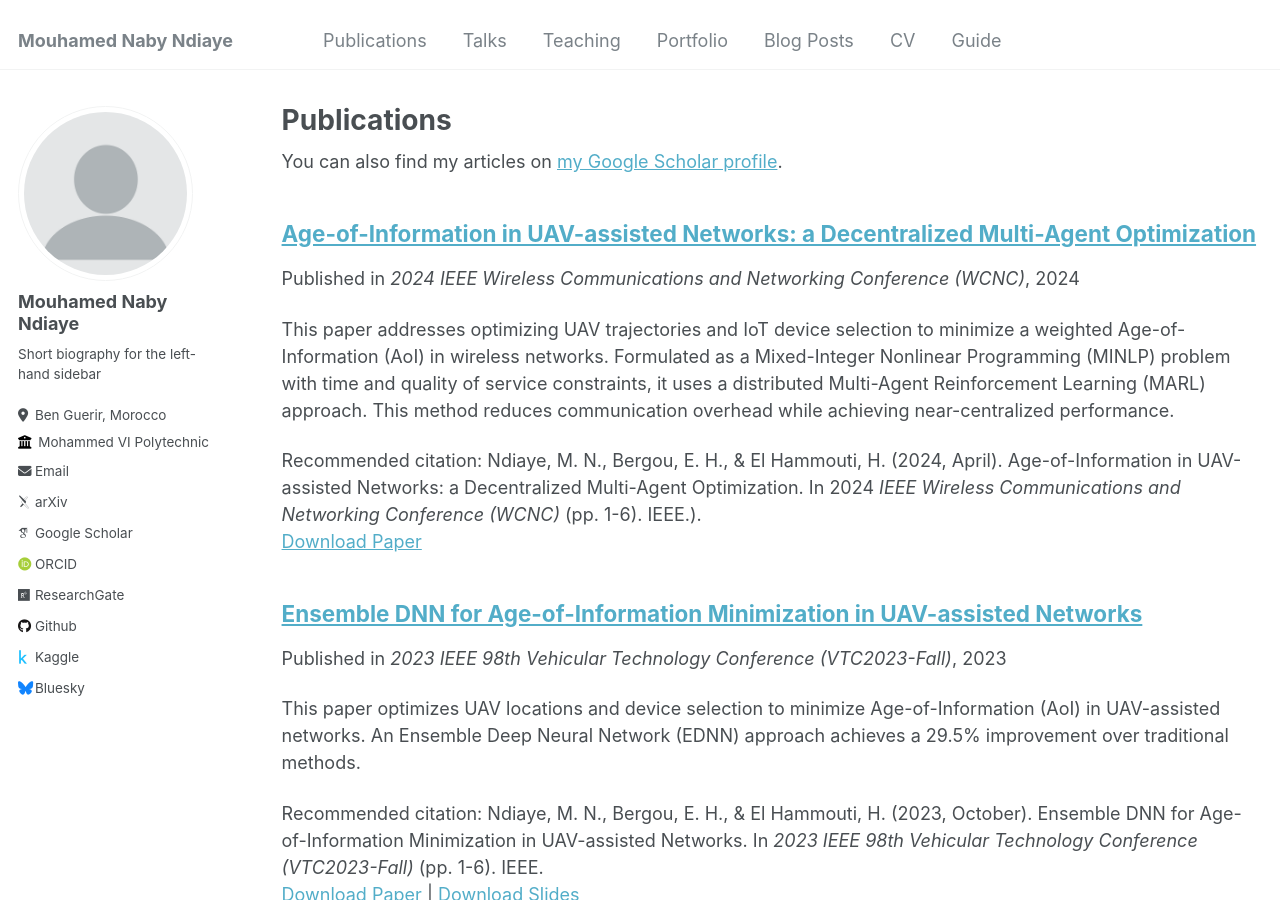
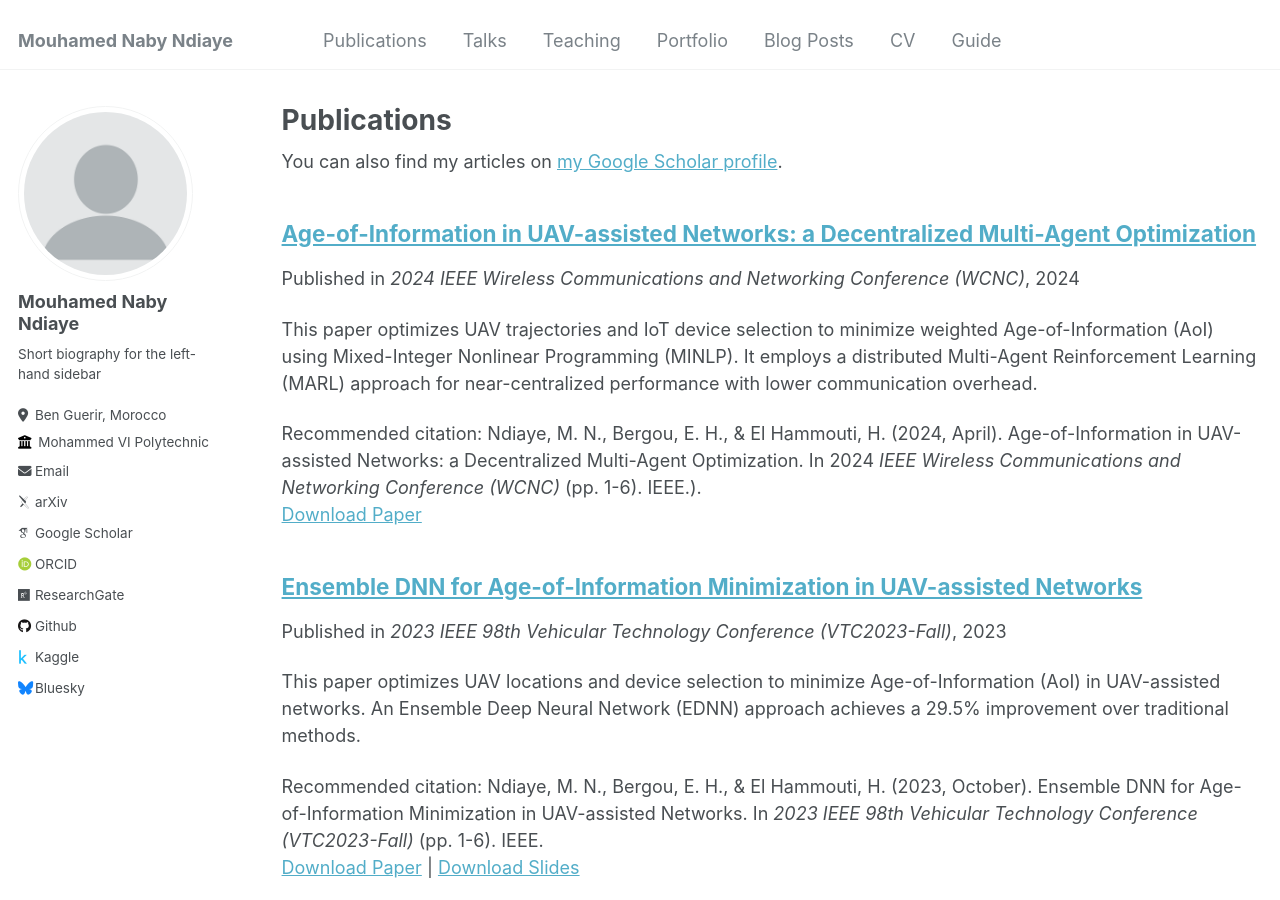
Before and after one commit to Nabzozifo/Nabzozifo.github.io, a Jekyll site: the page built from _pages/publications.md, in a window 1280 px wide and 900 px high. Built offline with Jekyll 4.4.1, drawn with Linux system fonts in a browser that asks for light colours; some web fonts are replaced.

Commit message:
Update 2024-02-17-paper-title-number-4.md

```diff
--- a/_publications/2024-02-17-paper-title-number-4.md
+++ b/_publications/2024-02-17-paper-title-number-4.md
@@ -2,7 +2,7 @@
 title: "Age-of-Information in UAV-assisted Networks: a Decentralized Multi-Agent Optimization"
 collection: publications
 permalink: /publication/2024-4-21-paper-number-4
-excerpt: 'This paper addresses optimizing UAV trajectories and IoT device selection to minimize a weighted Age-of-Information (AoI) in wireless networks. Formulated as a Mixed-Integer Nonlinear Programming (MINLP) problem with time and quality of service constraints, it uses a distributed Multi-Agent Reinforcement Learning (MARL) approach. This method reduces communication overhead while achieving near-centralized performance.'
+excerpt: 'This paper optimizes UAV trajectories and IoT device selection to minimize weighted Age-of-Information (AoI) using Mixed-Integer Nonlinear Programming (MINLP). It employs a distributed Multi-Agent Reinforcement Learning (MARL) approach for near-centralized performance with lower communication overhead.'
 date: 2024-4-21
 venue: '2024 IEEE Wireless Communications and Networking Conference (WCNC)'
 paperurl: 'http://academicpages.github.io/files/paper4.pdf'
```
